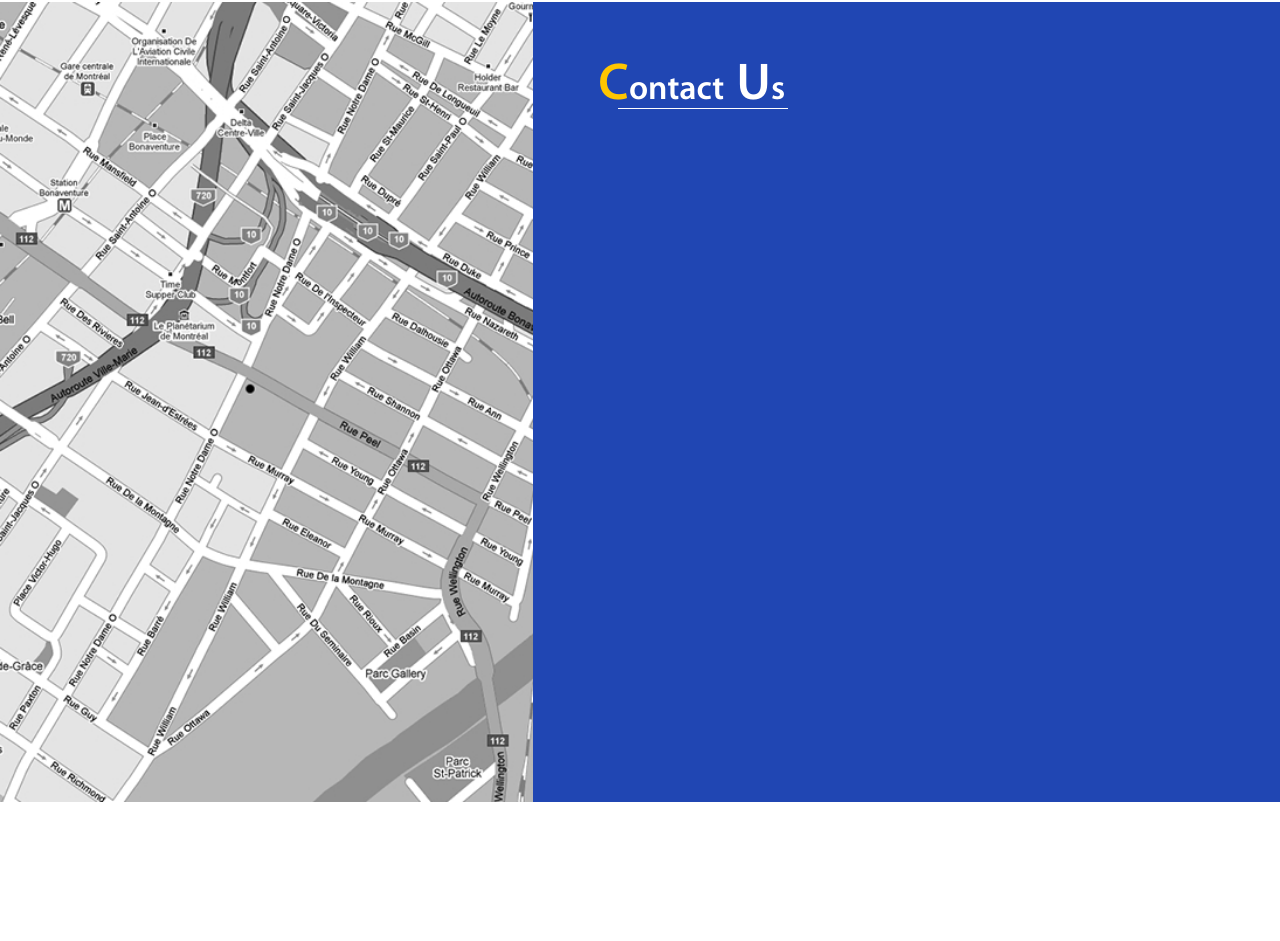
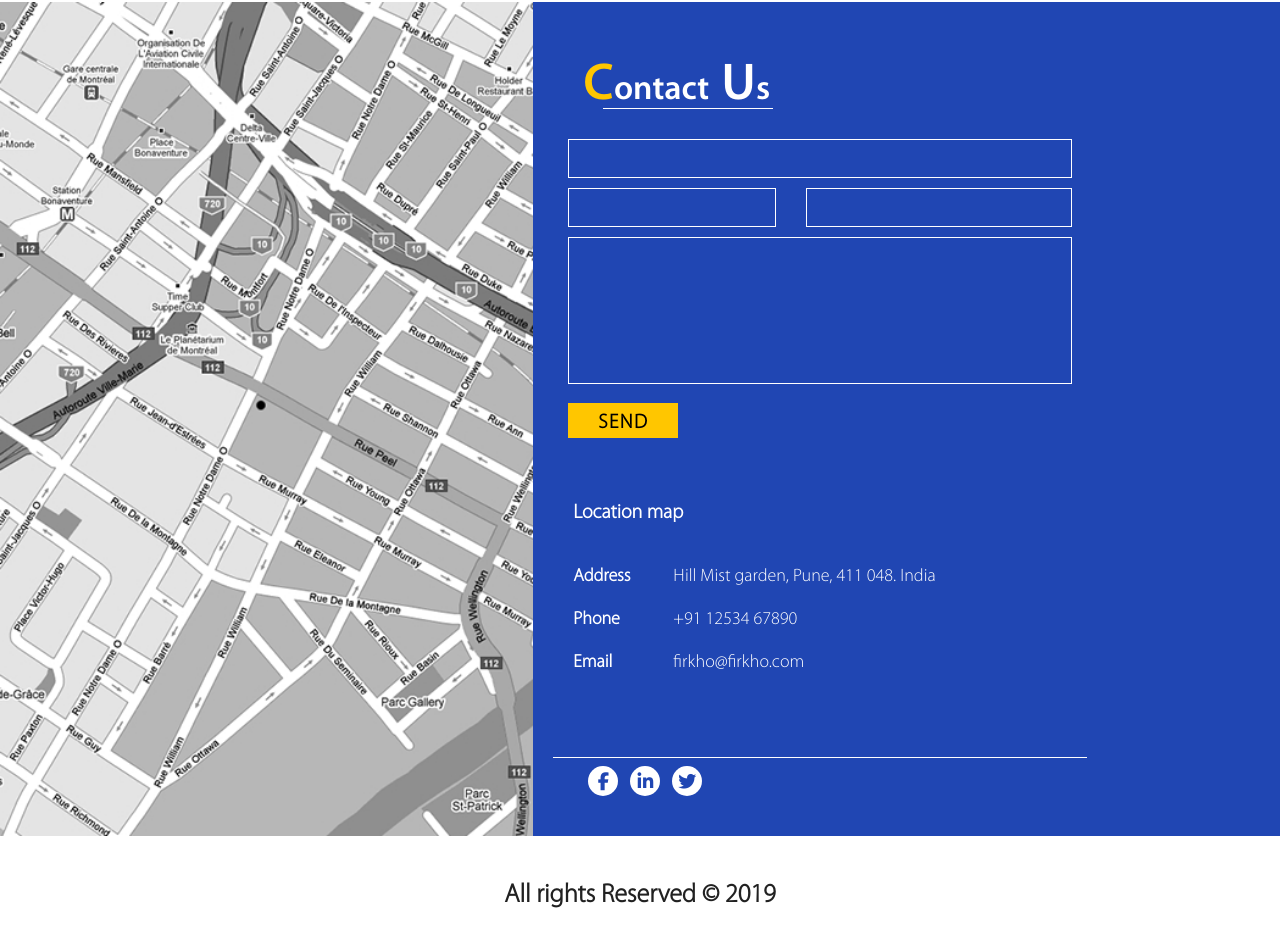
Before and after one commit to FatBeaver/GameLanding, a plain HTML site: page index.html in a window 1280 px wide. Shown: the part 6003-6944 px from the top of the page. Before the commit the page ends 6805 px from the top, so only its background shows below. Drawn offline with nearby package versions, Linux system fonts and the light colour scheme.

Commit message:
Adaptive start

```diff
--- a/css/style.css
+++ b/css/style.css
@@ -570,9 +570,104 @@ nav ul li a:hover {
 }
 .contact .contact-form {
     background-color: #2046b3;
-    height: 100vh;
+    padding-bottom: 40px;
+
 }
 .contact .form-container {
-    margin-left: 20px;
+    padding-left: 20px;
     margin-top: 45px;
 }
+.contact .contact-form form input[type="text"] {
+    padding:5px 9px;
+    color:white;
+    border:1.5px solid white;
+    background: transparent;
+    width:100%;
+    margin-bottom: 10px;
+}
+.contact .contact-form form input[type="email"] {
+    padding:5px 9px;
+    color:white;
+    border:1.5px solid white;
+    background: transparent;
+    width:100%;
+    margin-bottom: 10px;
+}
+.contact .contact-form form textarea {
+    padding:5px 9px;
+    color:white;
+    border:1.5px solid white;
+    background: transparent;
+    width:100%;
+    margin-bottom: 10px;
+    resize:none;
+}
+.contact .contact-form form input[type="submit"] {
+    width:110px;
+    height:35px;
+    background: #ffc600;
+    color:black;
+    font-weight: bold;
+    border:none;
+    outline:none;
+    font-size: 20px;
+    letter-spacing: 1.5px;
+    padding-top: 5px;
+}
+.contact .location {
+    margin-top: 60px;
+    padding-bottom: 65px;
+    padding-left: 20px;
+    border-bottom: 1.5px solid white;
+}
+.contact .location div {
+    display:flex;
+}
+.contact .location div p:first-child {
+    width:100px;
+    font-size: 18px;
+    font-weight: bold;
+}
+.contact .location_head {
+    font-size: 20px;
+    font-weight: 700;
+    margin-bottom: 35px;
+}
+.contact .icon-contact {
+    margin-top: 8px;
+    margin-left: 20px;
+    display: flex;
+
+}
+.contact .icon-contact .icon-circle {
+    display:flex;
+    padding-top: 4px;
+    justify-content: center;
+    width:30px;
+    height:30px;
+    border:none;
+    border-radius: 50%;
+    background: white;
+    margin-right: 12px;
+    transition: 0,2s ease-in-out;
+}
+.contact .icon-contact .icon-circle:hover {
+    background: #ffc600;
+}
+.contact .icon-contact .icon-circle i {
+    color:#2046b3;
+    transition: 0,2s ease-in-out;
+}
+.contact .icon-contact .icon-circle i:hover {
+    color:white;
+}
+
+/* ======== FOOTER =========== */
+footer {
+    text-align: center;
+    padding-top: 40px;
+    padding-bottom: 10px;
+    color:#212121;
+    font-weight: 600;
+    font-size: 26px;
+}
--- a/index.html
+++ b/index.html
@@ -468,8 +468,8 @@
 
                 <div class="col-xl-7 contact-form ml-auto">
                     <div class="container form-container">
+
                         <div class="row">
-
                             <div class="col-xl-3 head">
                                 <div class="head_text">
                                     <p class="head_top-text">Contact</p>
@@ -477,8 +477,68 @@
                                 </div>
                                 <div class="line"></div>
                             </div>
+                        </div>
 
+                        <form action="#" method="post">
+                            <div class="row">
+                                <div class="col-xl-9">
+                                    <input type="text" name="f_name">
+                                </div>
+                            </div>
+
+                            <div class="row">
+                                <div class="col-xl-4">
+                                    <input type="text" name="p_humber">
+                                </div>
+                                <div class="col-xl-5">
+                                    <input type="email" name="email">
+                                </div>
+                            </div>
+
+                            <div class="row">
+                                <div class="col-xl-9">
+                                    <textarea name="text" id="contact" cols="30" rows="5"></textarea>
+                                </div>
+                            </div>
+
+                            <div class="row">
+                                <div class="col-xl-3">
+                                    <input type="submit" name="submit" value="SEND">
+                                </div>
+                            </div>
+                        </form>
+
+                        <div class="row">
+                            <div class="col-xl-9 location">
+                                <p class="location_head">Location map</p>
+                                <div class="address">
+                                    <p>Address</p>
+                                    <p>Hill Mist garden, Pune, 411 048. India</p>
+                                </div>
+                                <div class="phone">
+                                    <p>Phone</p>
+                                    <p>+91 12534 67890</p>
+                                </div>
+                                <div class="Email">
+                                    <p>Email</p>
+                                    <p>firkho@firkho.com</p>
+                                </div>
+                            </div>
                         </div>
+                        <div class="row">
+                            <div class="col-xl-5 icon-contact">
+                                <div class="icon-circle">
+                                    <a href="#"><i class="fab fa-facebook-f"></i></a>
+                                </div>
+                                <div class="icon-circle">
+                                    <a href="#"><i class="fab fa-linkedin-in"></i></a>
+                                </div>
+                                <div class="icon-circle">
+                                    <a href="#"><i class="fab fa-twitter"></i></a>
+                                </div>
+                            </div>
+                        </div>
+
                     </div>
                 </div>
 
@@ -486,6 +546,9 @@
         </div>
     </section>
 
+    <footer>
+        <p>All rights Reserved © 2019</p>
+    </footer>
     <script src="https://code.jquery.com/jquery-3.4.1.slim.min.js"
     integrity="sha384-J6qa4849blE2+poT4WnyKhv5vZF5SrPo0iEjwBvKU7imGFAV0wwj1yYfoRSJoZ+n" crossorigin="anonymous"></script>
     <script src="https://cdn.jsdelivr.net/npm/popper.js@1.16.0/dist/umd/popper.min.js"
--- a/js/main.js
+++ b/js/main.js
@@ -0,0 +1,4 @@
+$(document).ready(function() {
+    var height = $('.contact-form').innerHeight();
+    $('.maps').height(height);
+});
```
